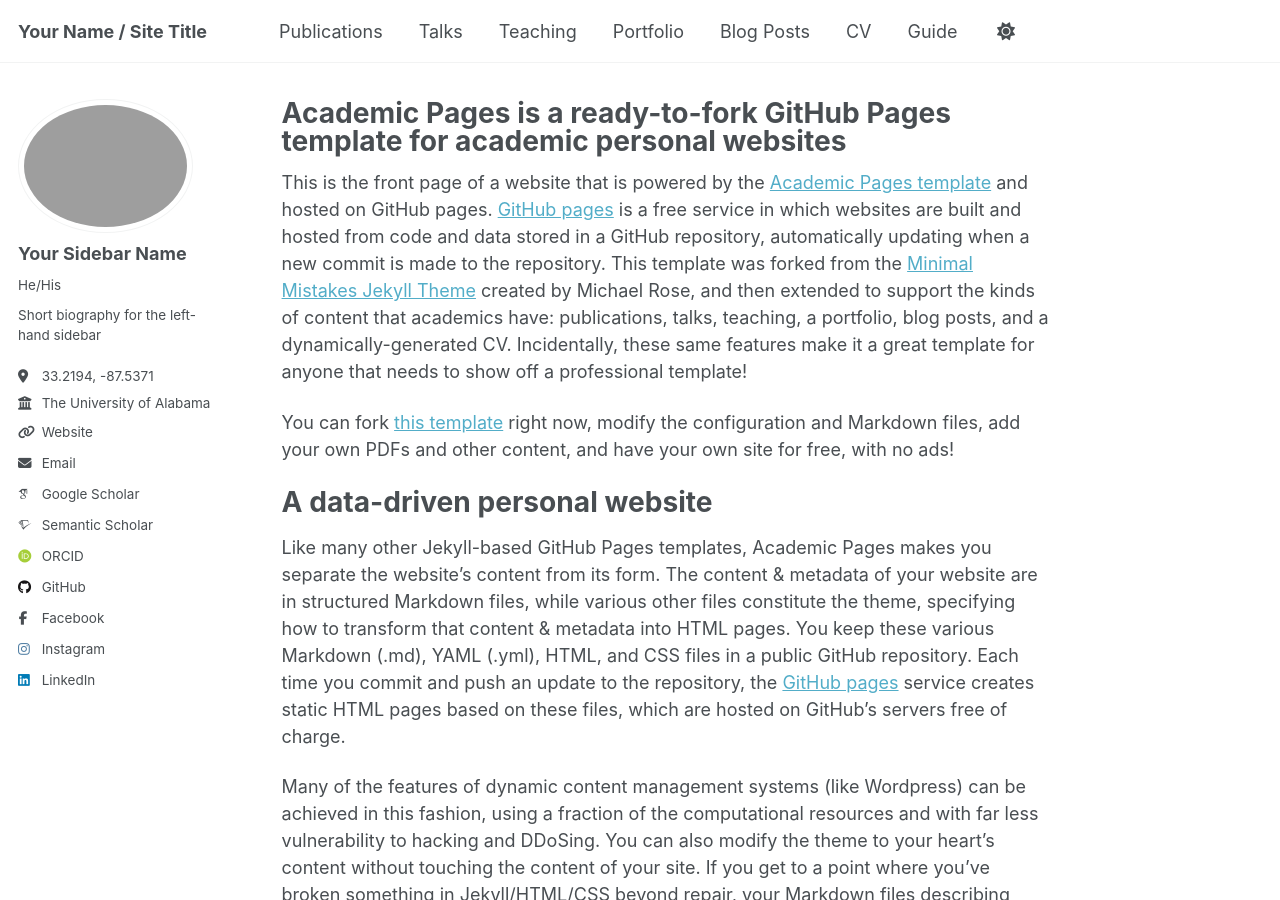
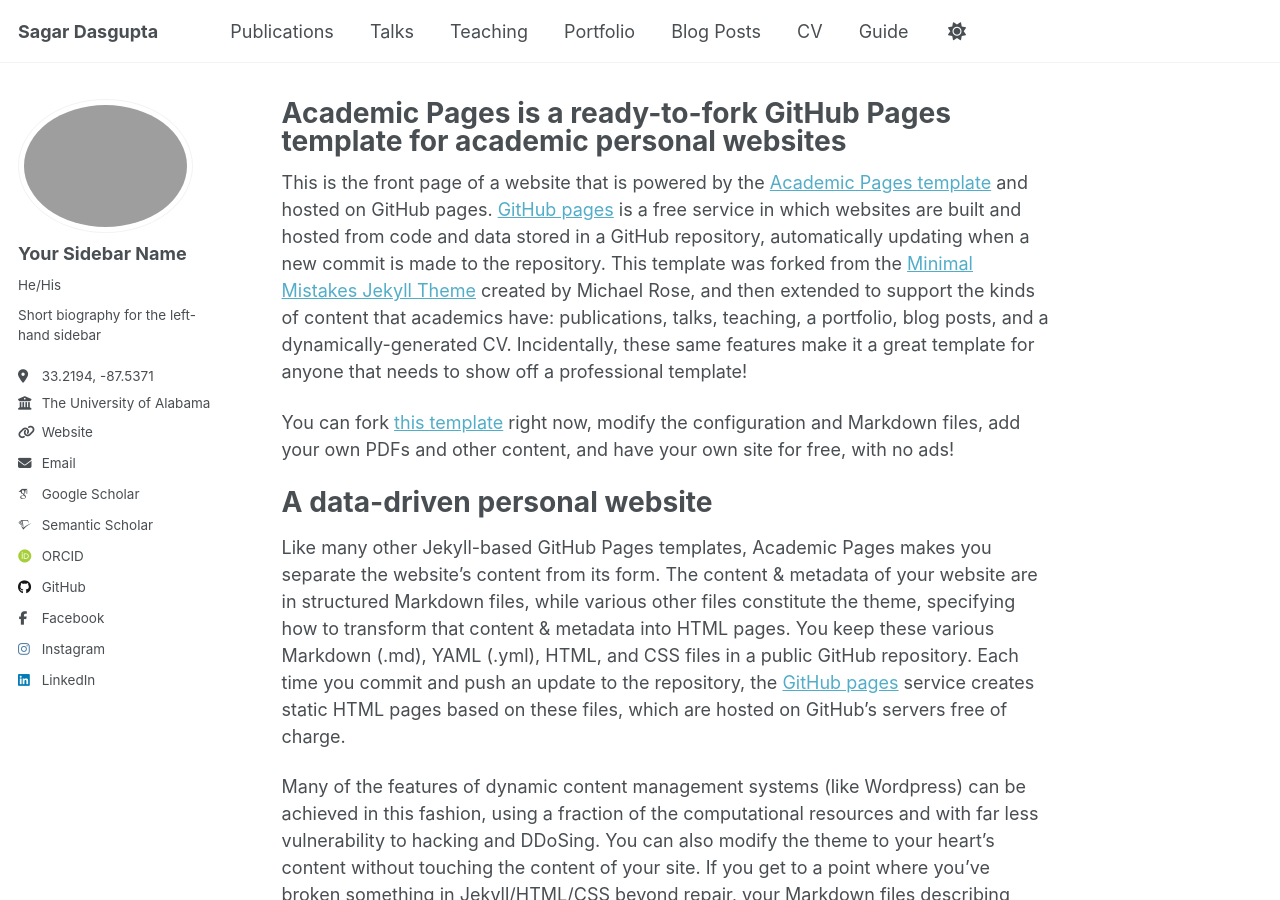
Before and after one commit to s-dasgupta/s-dasgupta.github.io, a Jekyll site: the page built from _pages/about.md, in a window 1280 px wide and 900 px high. Built offline with Jekyll 4.4.1, drawn with Linux system fonts in a browser that asks for light colours; some web fonts are replaced; a script that is not in the unit is left out; part of the change alters nothing that is shown.

Commit message:
Update site title and personal description

```diff
--- a/_config.yml
+++ b/_config.yml
@@ -9,10 +9,12 @@
 # Basic Site Settings
 locale                   : "en-US"
 site_theme               : "default" # Currently available options are "default", "air"
-title                    : "Your Name / Site Title"
+title                    : "Sagar Dasgupta"
 title_separator          : "-"
 name                     : &name "Your Name"
-description              : &description "personal description"
+description              : &description "I am a Postdoctoral Fellow at the University of Alabama, specializing in GNSS-based autonomous vehicle navigation systems cybersecurity and transportation digital twins. My research interests also include automotive cybersecurity and autonomous vehicles safety.
+Before my current role, I completed my Ph.D. in Civil Engineering at the University of Alabama, where my dissertation focused on securing autonomous vehicle navigation systems under the guidance of Professor Mizanur Rahman. My research was supported by the National Science Foundation (NSF) and the Alabama Transportation Institute. Additionally, I hold an M.S. in Mechanical Engineering from Clemson University and a B.Tech. in Mechanical Engineering from the Motilal Nehru National Institute of Technology, Prayagraj, India.
+I am actively seeking a tenure-track Assistant Professor position and am open to collaboration in proposal writing. I have contributed to the development and writing of multiple NSF and FMCSA proposals, which have secured funding. My collaborations span both industry and academia, and I have experience working with multidisciplinary teams across Computer Science, Electrical Engineering, Aerospace Engineering, and Physics departments."
 url                      : https://academicpages.github.io # the base hostname & protocol for your site e.g. "https://[your GitHub username].github.io" or if you already have some other page hosted on Github then use "https://[your GitHub username].github.io/[Your Repo Name]"
 baseurl                  : "" # the subpath of your site, e.g. "/blog"
 repository               : "academicpages/academicpages.github.io"
```
